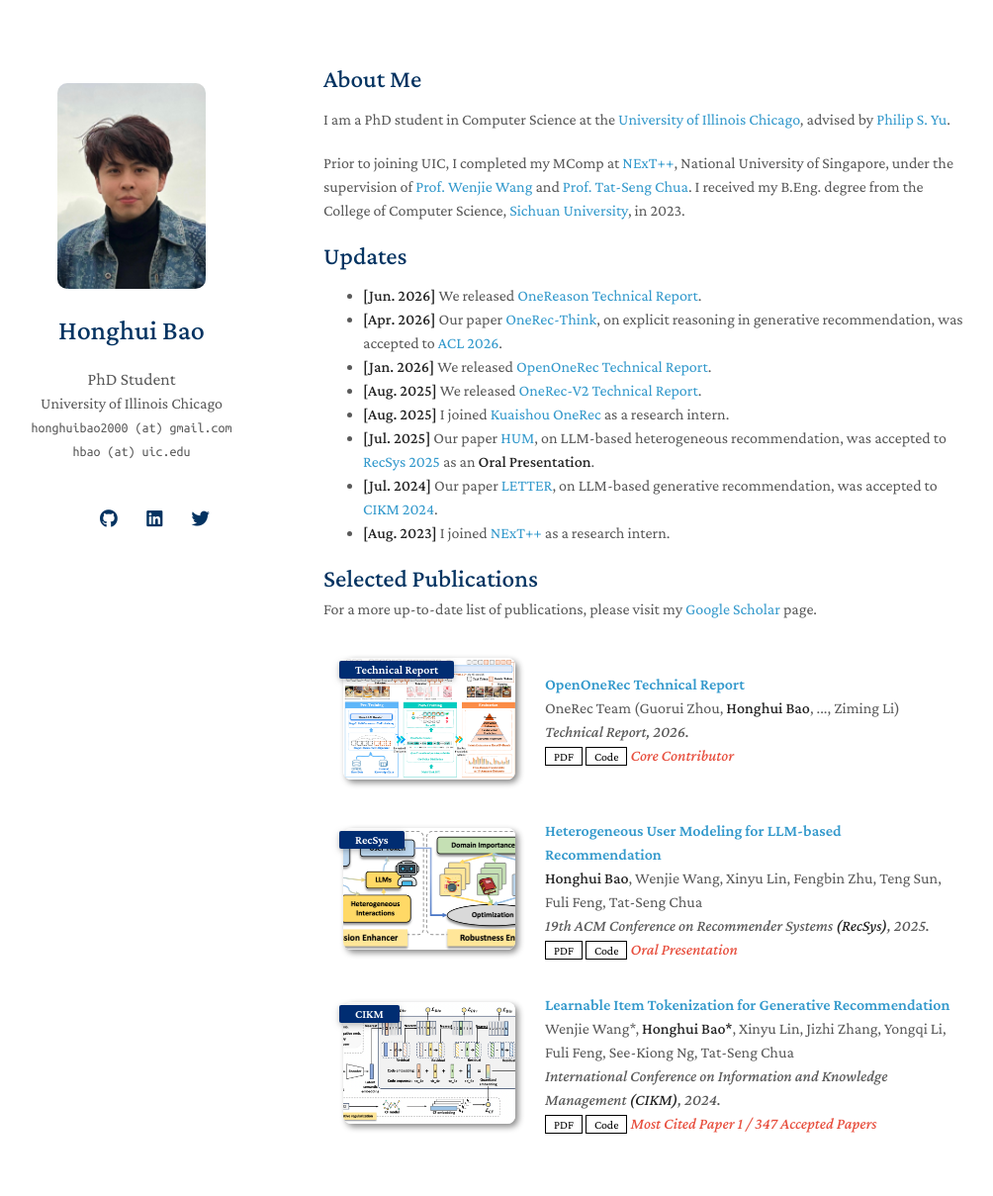
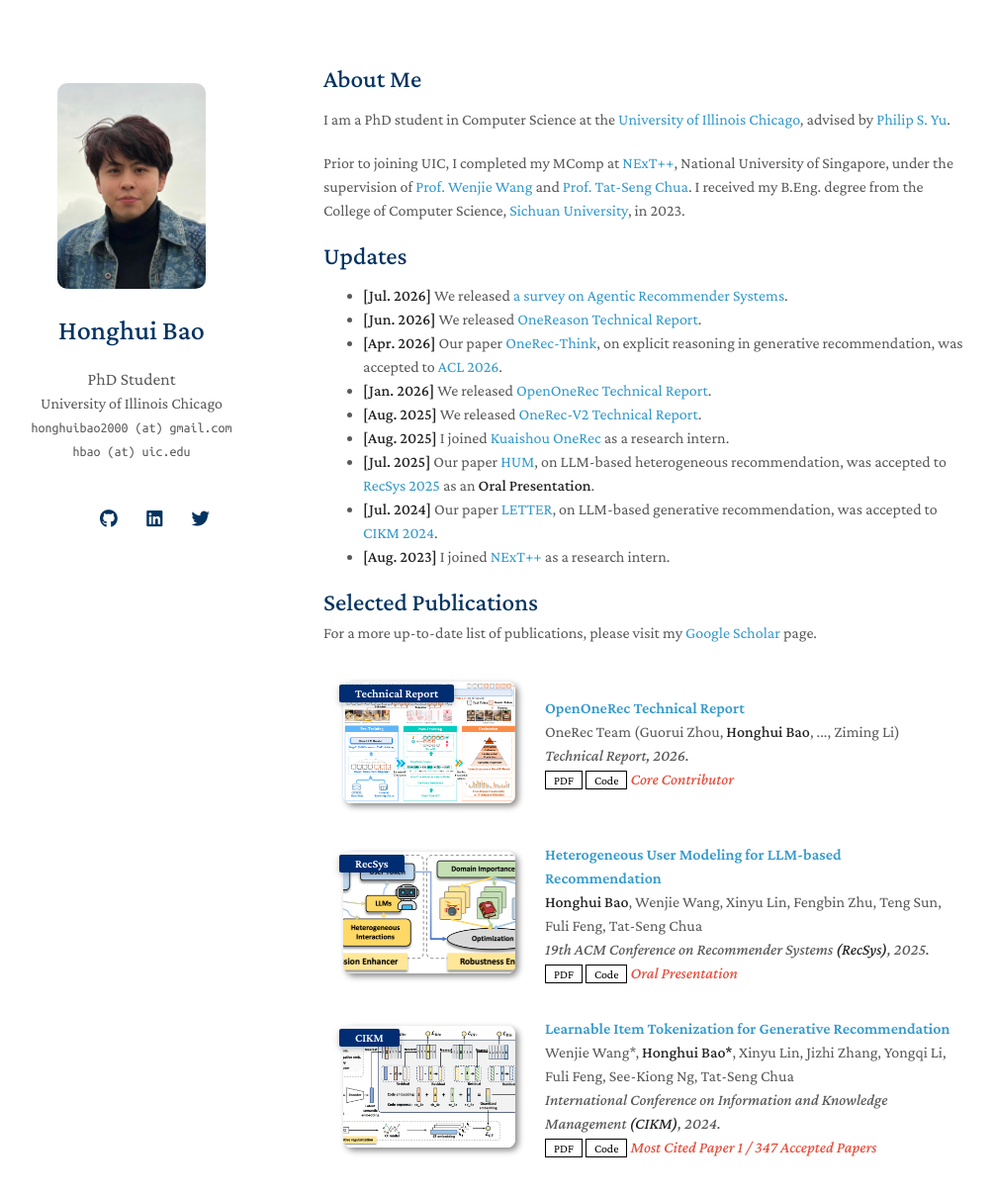
Before and after one commit to HonghuiBao2000/HonghuiBao2000.github.io, a Jekyll site: the page built from index.md, in a window 1280 px wide and 1298 px high. Shown: the top 1209 px of the window at 99% size, without its empty margins (143-1147 px from the left). Built offline with Jekyll 4.4.1, drawn with Linux system fonts in a browser that asks for light colours; nearby versions of some CDN libraries; a style sheet for code colours, icons or effects is not loaded; our own code applies the rules of GitHub Pages for plain Markdown files.

Commit message:
Add agentic recommender systems survey update

```diff
--- a/index.md
+++ b/index.md
@@ -10,6 +10,7 @@
 
 ## Updates
 
+- **[Jul. 2026]** We released [a survey on Agentic Recommender Systems](https://arxiv.org/abs/2607.04433v1).
 - **[Jun. 2026]** We released [OneReason Technical Report](https://arxiv.org/abs/2606.06260).
 - **[Apr. 2026]** Our paper [OneRec-Think](https://arxiv.org/abs/2510.11639), on explicit reasoning in generative recommendation, was accepted to [ACL 2026](https://2026.aclweb.org/).
 - **[Jan. 2026]** We released [OpenOneRec Technical Report](https://arxiv.org/abs/2512.24762).
```
